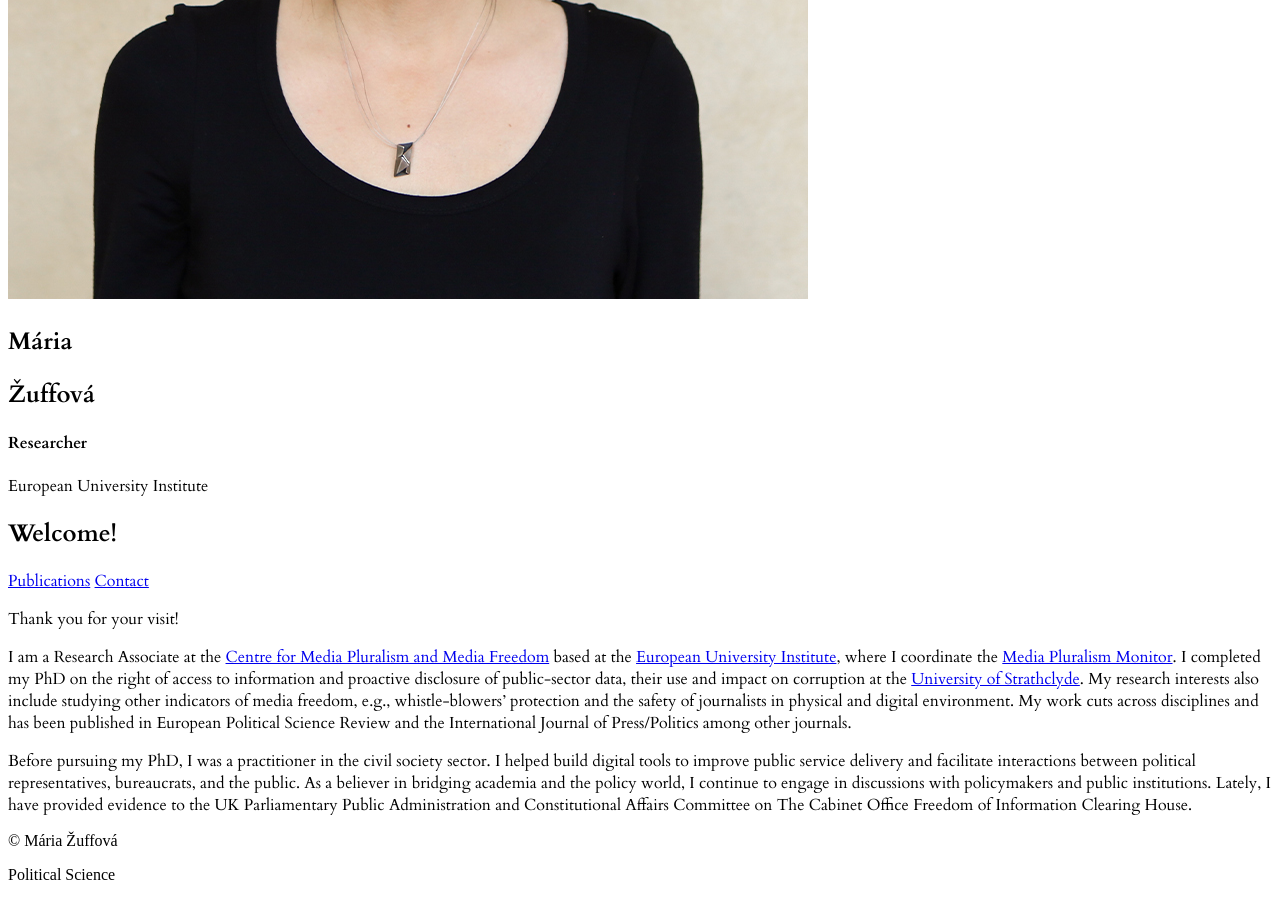
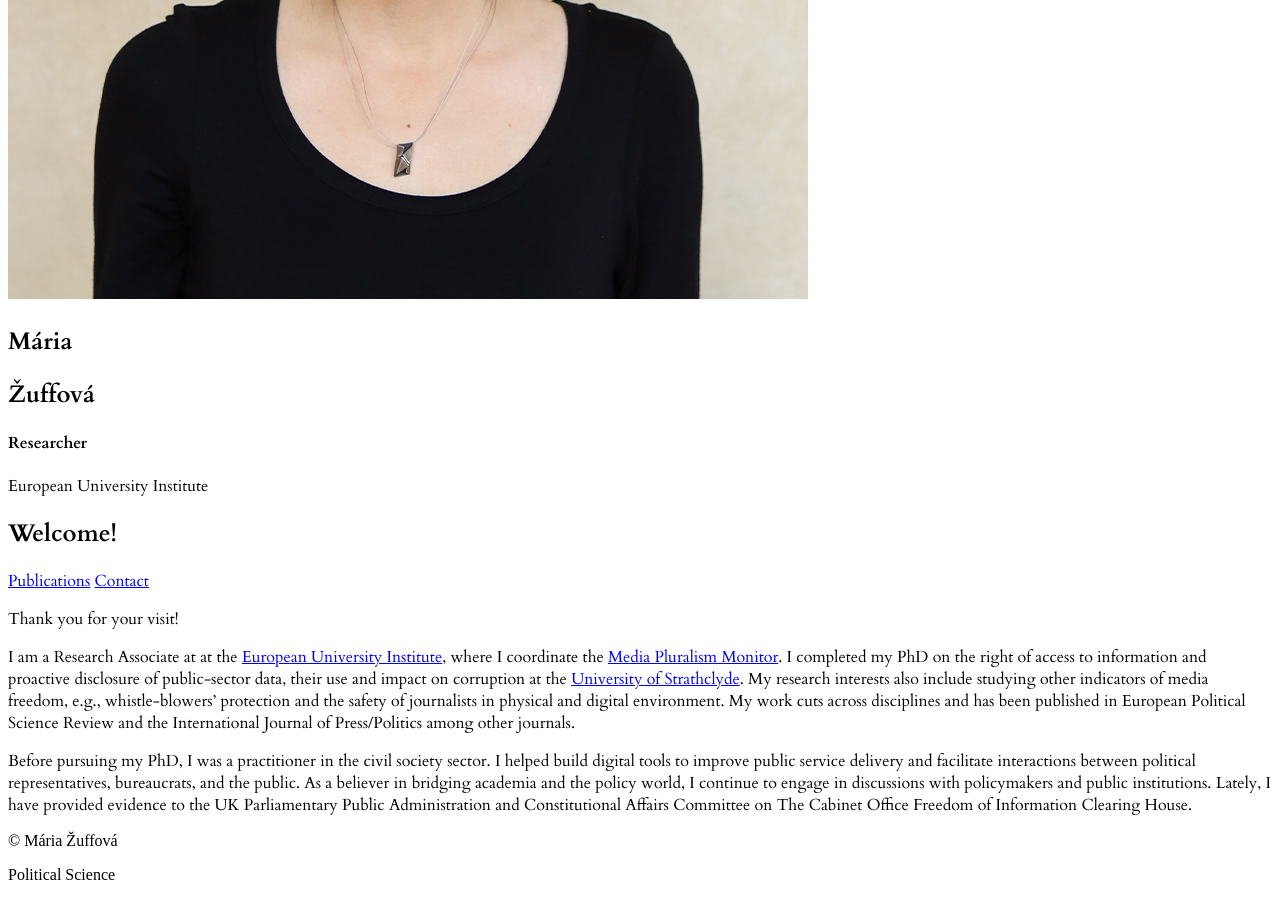
Before and after one commit to mariazuffova/jekyll-profile-site, a Jekyll site: the page built from index.md, in a window 1280 px wide and 900 px high, scrolled down 673 px. Built offline with Jekyll 4.4.1, drawn with Linux system fonts in a browser that asks for light colours; a script that is not in the unit is left out.

Commit message:
Update Home page “home-content”

```diff
--- a/_data/home.yml
+++ b/_data/home.yml
@@ -3,7 +3,7 @@
   T﻿hank you for your visit!
 
 
-  I am a Research Associate at the [Centre for Media Pluralism and Media Freedom](https://cmpf.eui.eu) based at the [European University Institute](https://www.eui.eu), where I coordinate the [Media Pluralism Monitor](https://cmpf.eui.eu/media-pluralism-monitor/). I completed my PhD on the right of access to information and proactive disclosure of public-sector data, their use and impact on corruption at the [University of Strathclyde](https://www.strath.ac.uk/humanities/governmentpublicpolicy/). My research interests also include studying other indicators of media freedom, e.g., whistle-blowers’ protection and the safety of journalists in physical and digital environment. My work cuts across disciplines and has been published in European Political Science Review and the International Journal of Press/Politics among other journals.
+  I am a Research Associate at at the [European University Institute](https://www.eui.eu), where I coordinate the [Media Pluralism Monitor](https://cmpf.eui.eu/media-pluralism-monitor/). I completed my PhD on the right of access to information and proactive disclosure of public-sector data, their use and impact on corruption at the [University of Strathclyde](https://www.strath.ac.uk/humanities/governmentpublicpolicy/). My research interests also include studying other indicators of media freedom, e.g., whistle-blowers’ protection and the safety of journalists in physical and digital environment. My work cuts across disciplines and has been published in European Political Science Review and the International Journal of Press/Politics among other journals.
 
 
   Before pursuing my PhD, I was a practitioner in the civil society sector. I helped build digital tools to improve public service delivery and facilitate interactions between political representatives, bureaucrats, and the public. As a believer in bridging academia and the policy world, I continue to engage in discussions with policymakers and public institutions. Lately, I have provided evidence to the UK Parliamentary Public Administration and Constitutional Affairs Committee on The Cabinet Office Freedom of Information Clearing House.
```
